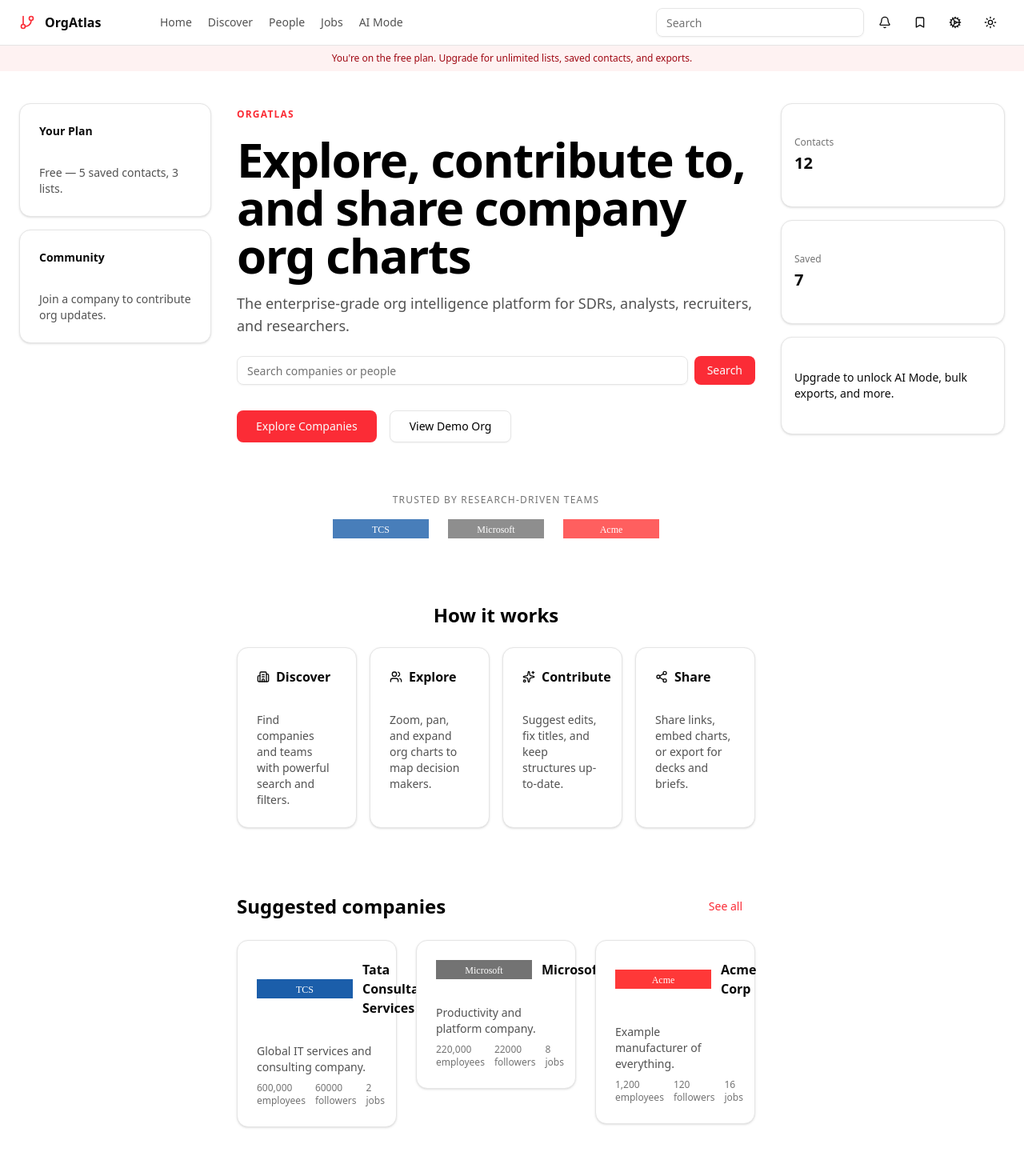
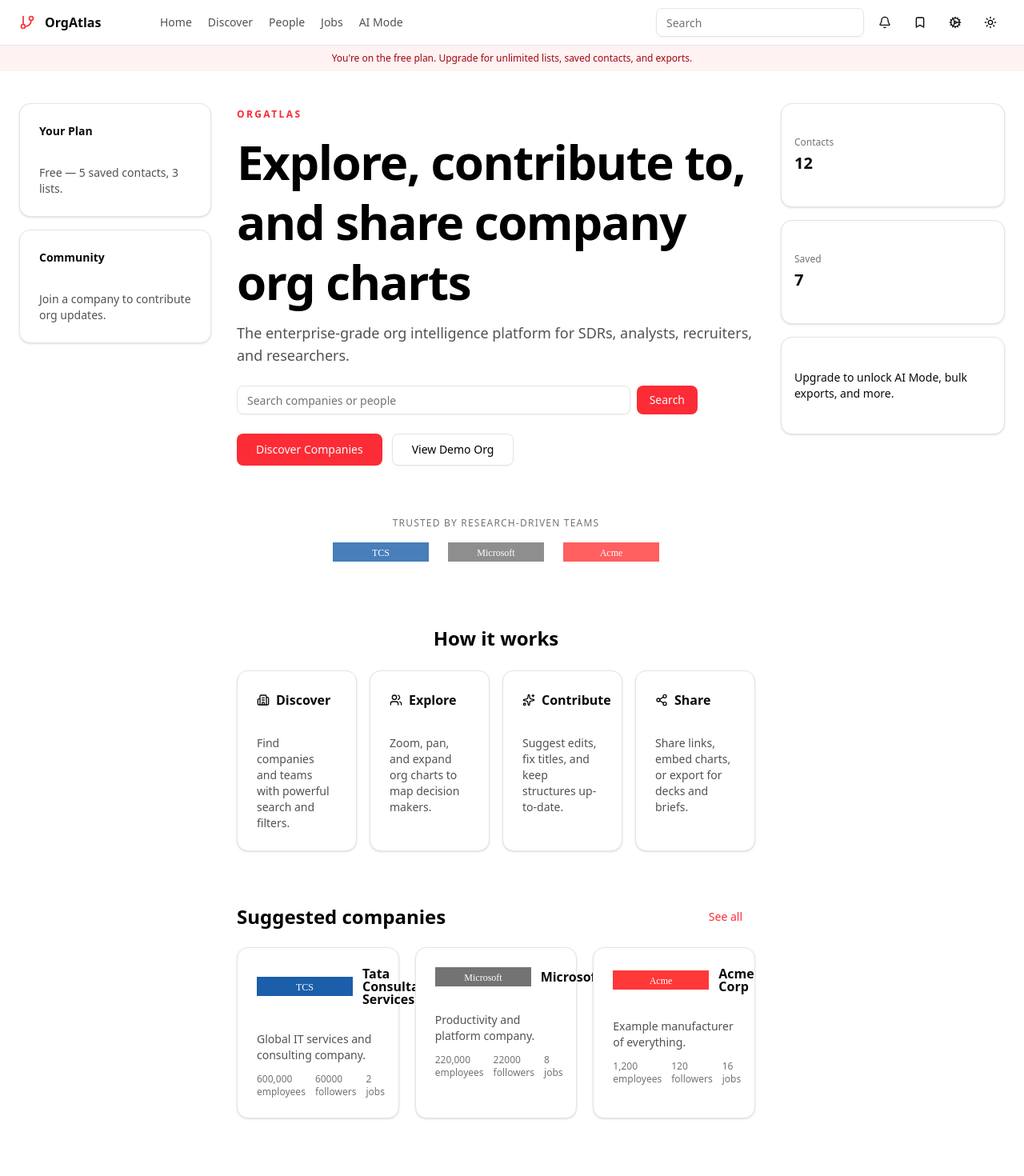
Before and after one commit to sarthak-pattanaik/orgatlas, a Next.js app in the folder orgatlas/: page / in a window 1280 px wide. Shown: the top 1470 px of the page at 80% size. Built offline with nearby package versions, Linux system fonts and the light colour scheme.

Commit message:
Refactor: Improve homepage layout and wording
Co-authored-by: sarthakpatnaik5 <sarthakpatnaik5@gmail.com>

```diff
--- a/orgatlas/src/app/page.tsx
+++ b/orgatlas/src/app/page.tsx
@@ -40,14 +40,14 @@ export default function Home() {
 
         {/* Main column */}
         <section>
-          <span className="inline-block text-xs tracking-widest uppercase text-red-500 font-semibold">OrgAtlas</span>
-          <h1 className="mt-4 text-4xl sm:text-6xl font-extrabold tracking-tight">
+          <span className="inline-block text-xs tracking-[0.2em] uppercase text-red-500 font-semibold">OrgAtlas</span>
+          <h1 className="mt-3 text-4xl sm:text-6xl font-extrabold tracking-tight leading-tight">
             Explore, contribute to, and share company org charts
           </h1>
-          <p className="mt-4 text-lg text-neutral-600 dark:text-neutral-300 max-w-3xl">
+          <p className="mt-3 text-lg text-neutral-600 dark:text-neutral-300 max-w-2xl">
             The enterprise-grade org intelligence platform for SDRs, analysts, recruiters, and researchers.
           </p>
-          <div className="mt-6 max-w-2xl">
+          <div className="mt-6 max-w-xl">
             <div className="flex gap-2">
               <Input
                 placeholder="Search companies or people"
@@ -55,13 +55,13 @@ export default function Home() {
                 onChange={(e) => setQ(e.target.value)}
               />
               <Button asChild className="bg-red-500 hover:bg-red-600">
-                <Link href={q ? `/explore?q=${encodeURIComponent(q)}` : "/explore"}>Search</Link>
+                <Link href={q ? `/discover?q=${encodeURIComponent(q)}` : "/discover"}>Search</Link>
               </Button>
             </div>
           </div>
-          <div className="mt-8 flex items-center gap-4">
+          <div className="mt-6 flex items-center gap-3">
             <Button asChild size="lg" className="bg-red-500 hover:bg-red-600">
-              <Link href="/explore">Explore Companies</Link>
+              <Link href="/discover">Discover Companies</Link>
             </Button>
             <Button asChild variant="outline" size="lg">
               <Link href="/org/microsoft">View Demo Org</Link>
@@ -110,26 +110,26 @@ export default function Home() {
           </div>
 
           {/* Suggested companies */}
-          <div className="mt-20">
+          <div className="mt-16">
             <div className="flex items-center justify-between">
               <h2 className="text-2xl font-bold">Suggested companies</h2>
               <Button asChild variant="link" className="text-red-500">
-                <Link href="/explore">See all</Link>
+                <Link href="/discover">See all</Link>
               </Button>
             </div>
-            <div className="mt-6 grid grid-cols-1 md:grid-cols-3 gap-6">
+            <div className="mt-5 grid grid-cols-1 md:grid-cols-3 gap-5">
               {companies.slice(0, 3).map((c) => (
                 <Link key={c.id} href={`/org/${c.slug}`}>
-                  <Card className="hover:shadow-sm transition-shadow">
+                  <Card className="hover:shadow-sm transition-shadow h-full">
                     <CardHeader>
-                      <CardTitle className="flex items-center gap-3 text-base">
+                      <CardTitle className="flex items-center gap-3 text-base leading-none">
                         <Image src={c.logo_url ?? `/${c.slug}.svg`} alt={c.name} width={96} height={24} className="h-6 w-auto" />
                         {c.name}
                       </CardTitle>
                     </CardHeader>
                     <CardContent>
-                      <div className="text-sm text-neutral-600 dark:text-neutral-300 line-clamp-3">{c.description}</div>
-                      <div className="mt-2 text-xs text-neutral-500 flex items-center gap-3">
+                      <div className="text-sm text-neutral-600 dark:text-neutral-300 line-clamp-2 min-h-[40px]">{c.description}</div>
+                      <div className="mt-3 text-xs text-neutral-500 flex items-center gap-3">
                         <span>{c.employee_count?.toLocaleString()} employees</span>
                         <span>{Math.floor((c.employee_count ?? 1000) / 10)} followers</span>
                         <span>{Math.floor(Math.random() * 20)} jobs</span>
```
